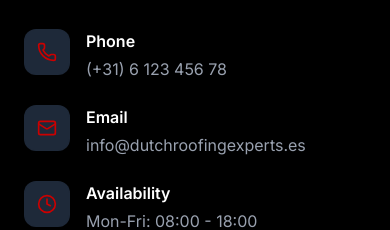
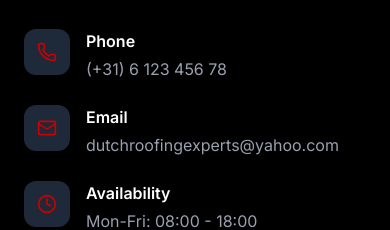
Before and after one commit to qwerty451/dutch-roofing-experts, a Next.js app: page / in a window 390 px wide. Shown: the part 4600-4830 px from the top of the page. Built offline with nearby package versions, Linux system fonts and the light colour scheme.

Commit message:
Update phone number to +31 6 45577172 and email to dutchroofingexperts@yahoo.com

```diff
--- a/app/layout.tsx
+++ b/app/layout.tsx
@@ -59,8 +59,8 @@
               "image": "/uploads/hero-roof.jpg",
               "@id": "https://dutchroofingexperts.com",
               "url": "https://dutchroofingexperts.com",
-              "telephone": "+34-123-456-789",
-              "email": "info@dutchroofingexperts.com",
+              "telephone": "+31 6 45577172",
+              "email": "dutchroofingexperts@yahoo.com",
               "address": {
                 "@type": "PostalAddress",
                 "addressLocality": "Costa Blanca South",
--- a/components/Contact.tsx
+++ b/components/Contact.tsx
@@ -93,7 +93,7 @@
               </div>
               <div>
                 <h3 className="font-semibold text-white mb-1">Email</h3>
-                <p className="text-gray-400">info@dutchroofingexperts.es</p>
+                <p className="text-gray-400">dutchroofingexperts@yahoo.com</p>
               </div>
             </div>
 
--- a/components/Navbar.tsx
+++ b/components/Navbar.tsx
@@ -61,10 +61,10 @@
 
         <div className="hidden md:flex items-center gap-4">
           <a
-href="tel:+31612345678"
+href="tel:+31645577172"
             >
             <Phone size={18} className="text-[#d4af37]" />
-            <span className="text-sm font-medium">(+31) 6 123 456 78</span>
+            <span className="text-sm font-medium">(+31) 6 45577172</span>
           </a>
           <LanguageSwitcher />
           <a
```
